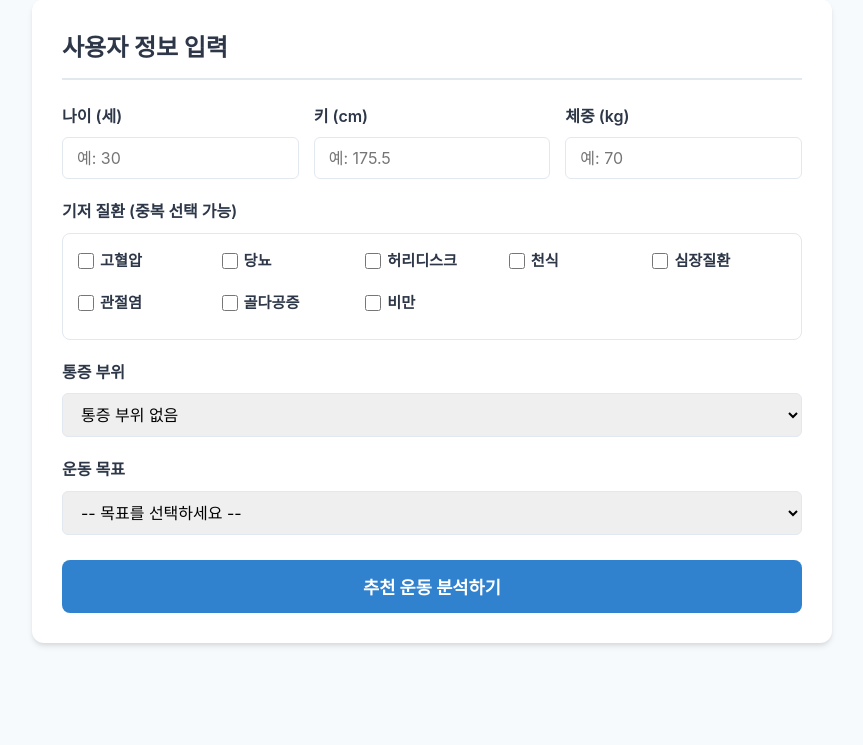
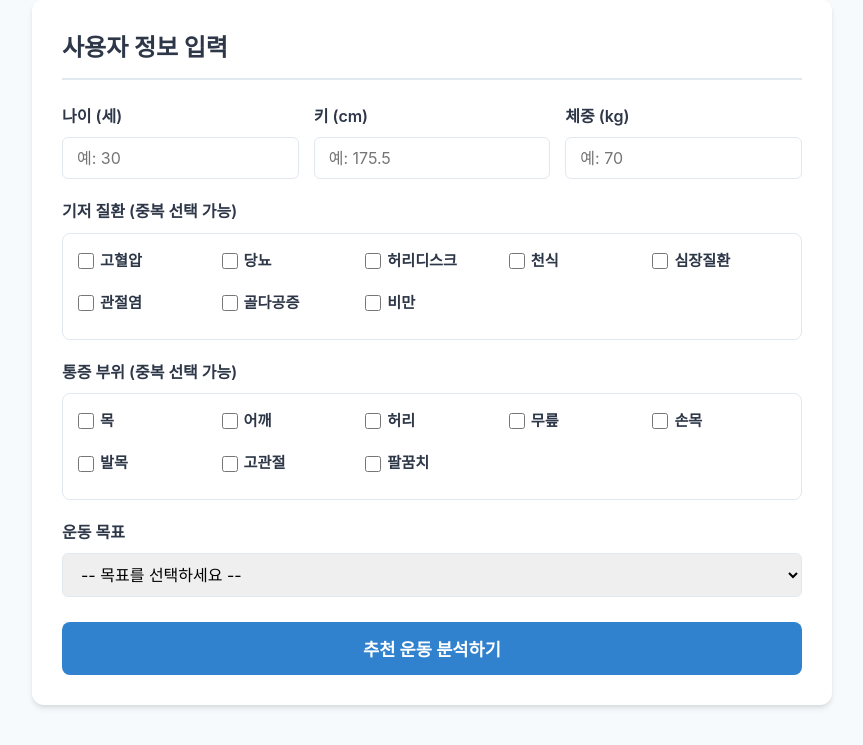
Before and after one commit to Kwak-lazy/ost_open, a Flask app: page / in a window 1280 px wide. Shown: the part 137-882 px from the top of the page, without its empty margins (208-1071 px from the left). Before the commit the page ends 783 px from the top, so only its background shows below. Run offline with Flask 3, Linux system fonts and the light colour scheme.

Commit message:
frontend modify: dropdown to checkbox

```diff
--- a/static/app.js
+++ b/static/app.js
@@ -17,7 +17,7 @@ form.addEventListener("submit", async (e) => {
 
     const conditions = Array.from(document.querySelectorAll('input[name="conditions"]:checked')).map(el => el.value);
     const checkedPain = Array.from(document.querySelectorAll('input[name="pain_area"]:checked')).map(el => el.value);
-    const pain_area = checkedPain.length > 0 ? checkedPain[0] : "없음";
+    const pain_area = checkedPain.length > 0 ? checkedPain : ["없음"];
 
     const requestData = {
         age: age,
--- a/templates/index.html
+++ b/templates/index.html
@@ -46,18 +46,17 @@
                     </div>
 
                     <div class="form-group">
-                        <label for="pain_area">통증 부위</label>
-                        <select id="pain_area" required>
-                            <option value="없음" selected>통증 부위 없음</option>
-                            <option value="목">목</option>
-                            <option value="어깨">어깨</option>
-                            <option value="허리">허리</option>
-                            <option value="무릎">무릎</option>
-                            <option value="손목">손목</option>
-                            <option value="발목">발목</option>
-                            <option value="고관절">고관절</option>
-                            <option value="팔꿈치">팔꿈치</option>
-                        </select>
+                        <label>통증 부위 (중복 선택 가능)</label>
+                        <div class="checkbox-group">
+                            <label class="checkbox-item"><input type="checkbox" name="pain_area" value="목"> 목</label>
+                            <label class="checkbox-item"><input type="checkbox" name="pain_area" value="어깨"> 어깨</label>
+                            <label class="checkbox-item"><input type="checkbox" name="pain_area" value="허리"> 허리</label>
+                            <label class="checkbox-item"><input type="checkbox" name="pain_area" value="무릎"> 무릎</label>
+                            <label class="checkbox-item"><input type="checkbox" name="pain_area" value="손목"> 손목</label>
+                            <label class="checkbox-item"><input type="checkbox" name="pain_area" value="발목"> 발목</label>
+                            <label class="checkbox-item"><input type="checkbox" name="pain_area" value="고관절"> 고관절</label>
+                            <label class="checkbox-item"><input type="checkbox" name="pain_area" value="팔꿈치"> 팔꿈치</label>
+                        </div>
                     </div>
 
                     <div class="form-group">
```
